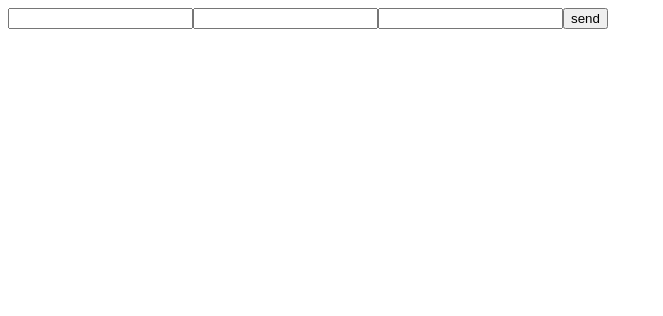
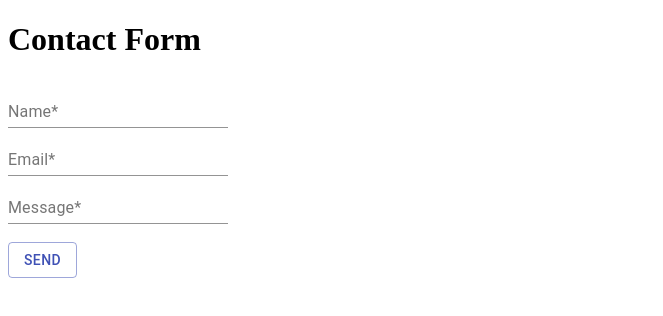
Before and after one commit to jomarmen10/MKD-challenge, a React (Create React App) app: page / in a window 1280 px wide. Shown: the top 316 px of the page, without its empty margins (0-663 px from the left). Built offline with nearby package versions, Linux system fonts and the light colour scheme.

Commit message:
added the material ui on input and button

```diff
--- a/src/App.js
+++ b/src/App.js
@@ -4,6 +4,7 @@ import Form from './components/Form/Form';
 function App() {
   return (
     <div className="App">
+      <h1>Contact Form</h1>
       <Form/>
     </div>
   );
--- a/src/components/Form/Form.js
+++ b/src/components/Form/Form.js
@@ -1,4 +1,6 @@
 import React, { Component } from 'react';
+import {TextField, Button} from '@material-ui/core';
+
 
 class Form extends Component {
   state = {
@@ -15,7 +17,7 @@ class Form extends Component {
 
   handleSubmit = e => {
     e.preventDefault()
-    console.log('submit working')
+    console.log(this.state)
   }
 
   render(){
@@ -23,10 +25,10 @@ class Form extends Component {
     return(
       <div>
         <form onSubmit={this.handleSubmit}>
-          <input name="name" value={name} onChange={this.handleChange}></input>
-          <input name="email" value={email} onChange={this.handleChange}></input>
-          <input name="message" value={message} onChange={this.handleChange}></input>
-          <button>send</button>
+          <TextField label="Name*" name="name" value={name} onChange={this.handleChange}></TextField> <br/>
+          <TextField label="Email*" name="email" value={email} onChange={this.handleChange}></TextField> <br/>
+          <TextField label="Message*" name="message" value={message} onChange={this.handleChange}></TextField> <br/> <br/>
+          <Button variant="outlined" color="primary" onClick={this.handleSubmit}>send</Button>
         </form>
       </div>
     )
```
